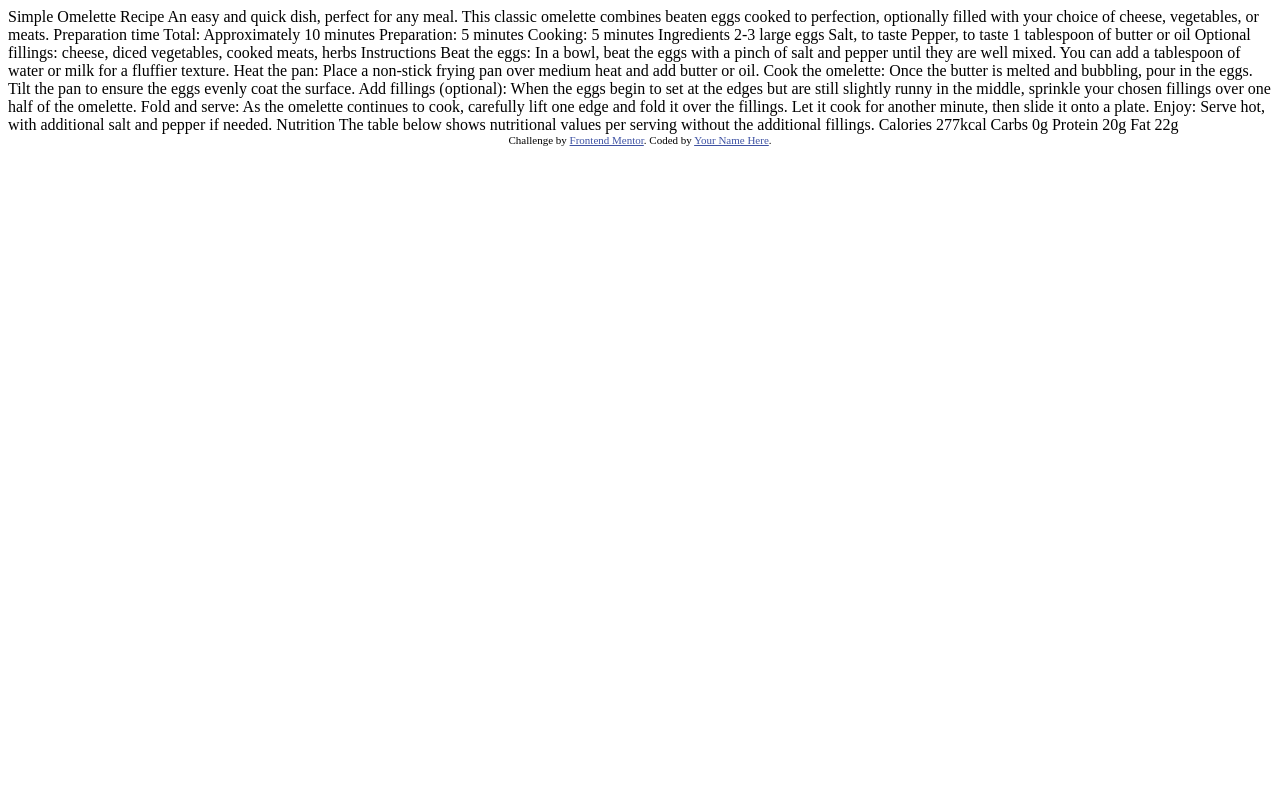
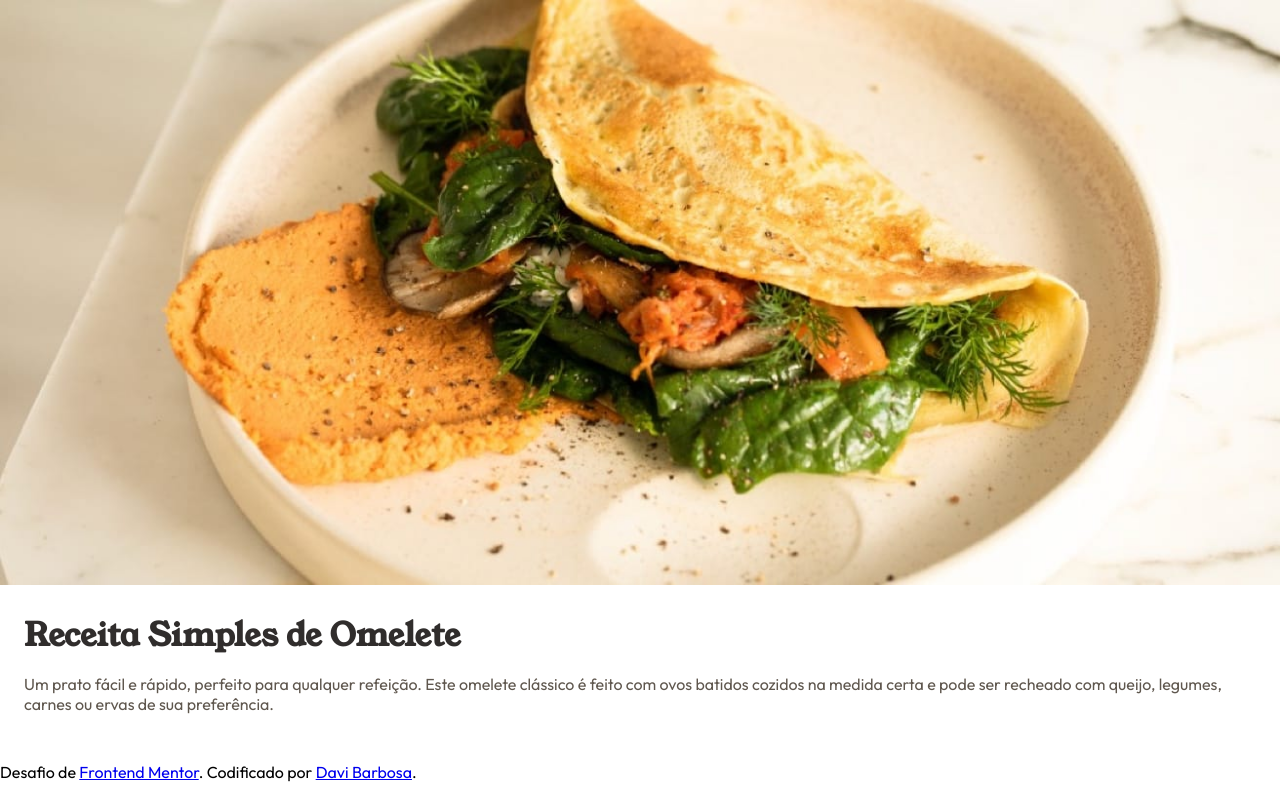
Before and after one commit to davibarbosadev/frontend-mentor-challenges, a plain HTML site: page recipe-page/index.html in a window 1280 px wide. Drawn offline with Linux system fonts and the light colour scheme.

Commit message:
add header

```diff
--- /dev/null
+++ b/recipe-page/assets/styles/header.css
@@ -0,0 +1,22 @@
+.recipe__header {
+    margin-bottom: 2.4rem;
+}
+
+.recipe__image {
+    width: 100%;
+}
+
+.recipe__intro {
+    padding: 2.4rem;
+}
+
+.recipe__title {
+    margin-bottom: 1.6rem;
+    font-size: 3.2rem;
+    color: var(--clr-stone-900);
+    font-family: "Young Serif", serif;
+}
+
+.recipe__description {
+    color: var(--clr-stone-600);
+}
--- /dev/null
+++ b/recipe-page/assets/styles/main.css
@@ -0,0 +1,4 @@
+@import url("https://fonts.googleapis.com/css2?family=Outfit:wght@100..900&family=Young+Serif&display=swap");
+@import "variables.css";
+@import "reset.css";
+@import "header.css";
--- /dev/null
+++ b/recipe-page/assets/styles/reset.css
@@ -0,0 +1,15 @@
+* {
+    margin: 0;
+    padding: 0;
+    box-sizing: border-box;
+}
+
+html {
+    font-size: 62.5%;
+    font-family: "Outfit", sans-serif;
+}
+
+body {
+    background-color: var(--clr-white);
+    font-size: 1.6rem;
+}
--- /dev/null
+++ b/recipe-page/assets/styles/variables.css
@@ -0,0 +1,17 @@
+:root {
+    /***** colors *****/
+    --clr-white: hsl(0, 0%, 100%);
+
+    /* Stone */
+    --clr-stone-100: hsl(30, 54%, 90%);
+    --clr-stone-150: hsl(30, 18%, 87%);
+    --clr-stone-600: hsl(30, 10%, 34%);
+    --clr-stone-900: hsl(24, 5%, 18%);
+
+    /* Brown */
+    --clr-brown-800: hsl(14, 45%, 36%);
+
+    /* Rose */
+    --clr-rose-50: hsl(330, 100%, 98%);
+    --clr-rose-800: hsl(332, 51%, 32%);
+}
--- a/recipe-page/index.html
+++ b/recipe-page/index.html
@@ -1,77 +1,37 @@
 <!DOCTYPE html>
-<html lang="en">
+<html lang="pt-br">
     <head>
-  <meta charset="UTF-8">
-  <meta name="viewport" content="width=device-width, initial-scale=1.0"> <!-- displays site properly based on user's device -->
+        <meta charset="UTF-8" />
+        <meta name="viewport" content="width=device-width, initial-scale=1.0" />
+        <!-- displays site properly based on user's device -->
 
-  <link rel="icon" type="image/png" sizes="32x32" href="./assets/images/favicon-32x32.png">
+        <link rel="icon" type="image/png" sizes="32x32" href="./assets/images/favicon-32x32.png" />
+
+        <link rel="stylesheet" href="./assets/styles/main.css" />
 
         <title>Frontend Mentor | Recipe page</title>
-
-  <!-- Feel free to remove these styles or customise in your own stylesheet 👍 -->
-  <style>
-    .attribution { font-size: 11px; text-align: center; }
-    .attribution a { color: hsl(228, 45%, 44%); }
-  </style>
     </head>
     <body>
-
-  Simple Omelette Recipe
-
-  An easy and quick dish, perfect for any meal. This classic omelette combines beaten eggs cooked
-  to perfection, optionally filled with your choice of cheese, vegetables, or meats.
-
-  Preparation time
-
-  Total: Approximately 10 minutes
-  Preparation: 5 minutes
-  Cooking: 5 minutes
-
-  Ingredients
-
-  2-3 large eggs
-  Salt, to taste
-  Pepper, to taste
-  1 tablespoon of butter or oil
-  Optional fillings: cheese, diced vegetables, cooked meats, herbs
-
-  Instructions
-
-  Beat the eggs: In a bowl, beat the eggs with a pinch of salt and pepper until they are well mixed.
-  You can add a tablespoon of water or milk for a fluffier texture.
-
-  Heat the pan: Place a non-stick frying pan over medium heat and add butter or oil.
-
-  Cook the omelette: Once the butter is melted and bubbling, pour in the eggs. Tilt the pan to ensure
-  the eggs evenly coat the surface.
-
-  Add fillings (optional): When the eggs begin to set at the edges but are still slightly runny in the
-  middle, sprinkle your chosen fillings over one half of the omelette.
-
-  Fold and serve: As the omelette continues to cook, carefully lift one edge and fold it over the
-  fillings. Let it cook for another minute, then slide it onto a plate.
-
-  Enjoy: Serve hot, with additional salt and pepper if needed.
-
-  Nutrition
-
-  The table below shows nutritional values per serving without the additional fillings.
-
-  Calories
-  277kcal
-
-  Carbs
-  0g
-
-  Protein
-  20g
-
-  Fat
-  22g
+        <header class="recipe__header">
+            <img
+                class="recipe__image"
+                src="assets/images/image-omelette.jpeg"
+                alt="imagem de uma receita de omelete"
+            />
+            <div class="recipe__intro">
+                <h1 class="recipe__title">Receita Simples de Omelete</h1>
+                <p class="recipe__description">
+                    Um prato fácil e rápido, perfeito para qualquer refeição. Este omelete clássico
+                    é feito com ovos batidos cozidos na medida certa e pode ser recheado com queijo,
+                    legumes, carnes ou ervas de sua preferência.
+                </p>
+            </div>
+        </header>
 
         <div class="attribution">
-    Challenge by <a href="https://www.frontendmentor.io?ref=challenge" target="_blank">Frontend Mentor</a>.
-    Coded by <a href="#">Your Name Here</a>.
+            Desafio de
+            <a href="https://www.frontendmentor.io?ref=challenge" target="_blank">Frontend Mentor</a
+            >. Codificado por <a href="#">Davi Barbosa</a>.
         </div>
     </body>
 </html>
```
Lines whose indentation alone changed are shown as unchanged.
